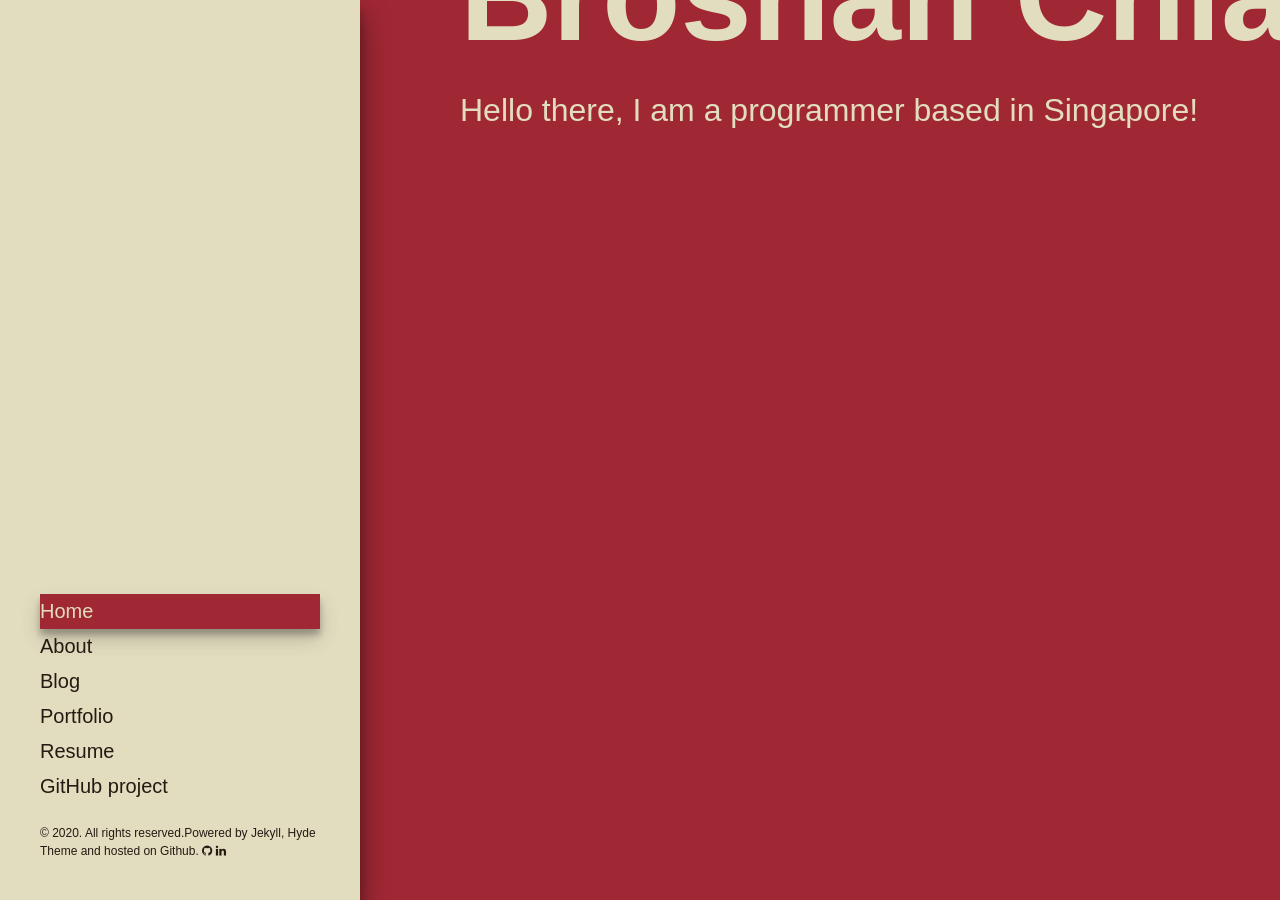
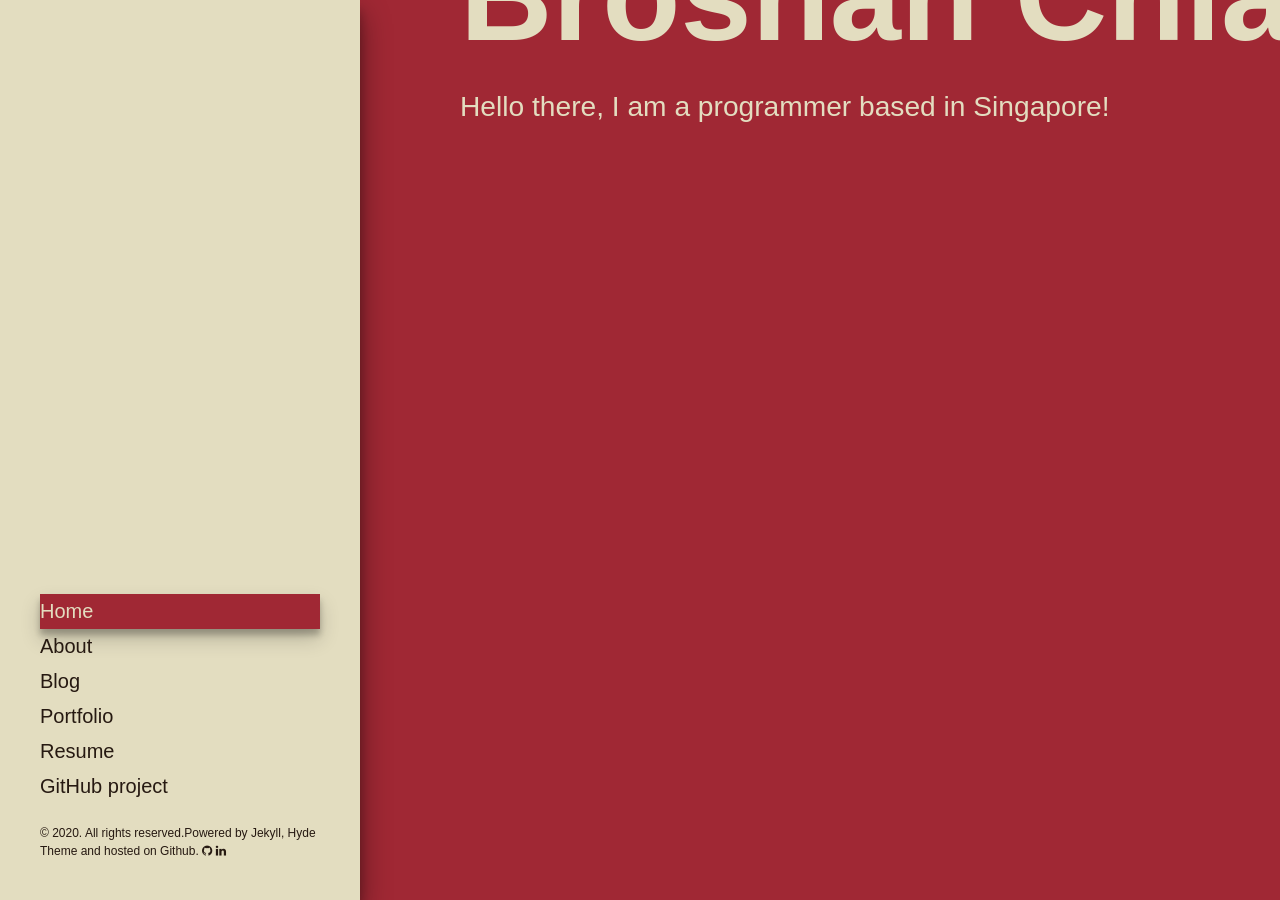
Before and after one commit to broscew/broscew.github.io, a Jekyll site: the page built from index.html, in a window 1280 px wide. Built offline with Jekyll 4.4.1, drawn with Linux system fonts in a browser that asks for light colours; the list of posts is cut into pages by our own code.

Commit message:
final tweaks to the font size

```diff
--- a/public/css/poole.css
+++ b/public/css/poole.css
@@ -298,7 +298,7 @@ tbody tr:nth-child(odd) th {
 
 .desc-content
 {
-    font-size: 2.5vw;
+    font-size: 2.2vw;
 }
 
 
```
